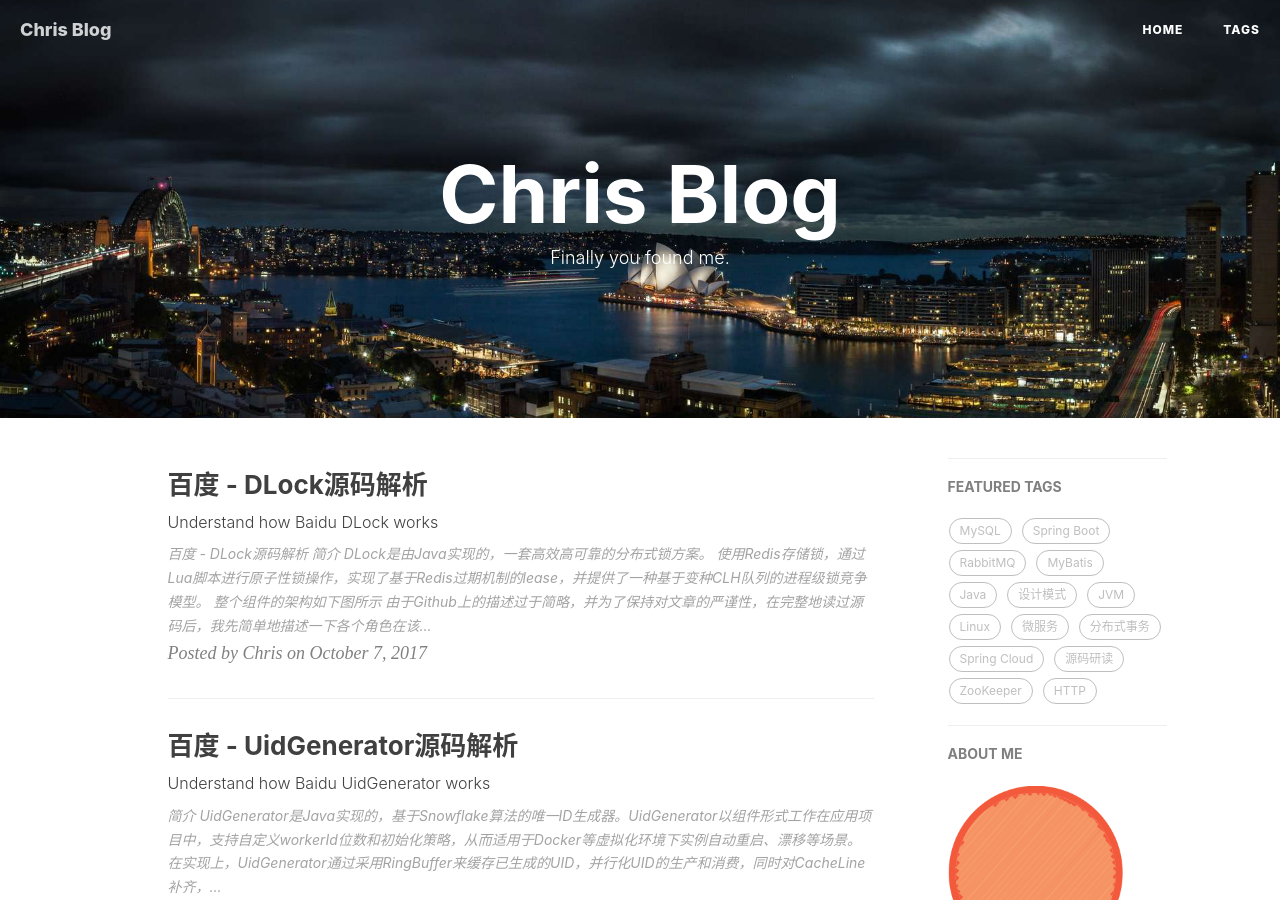
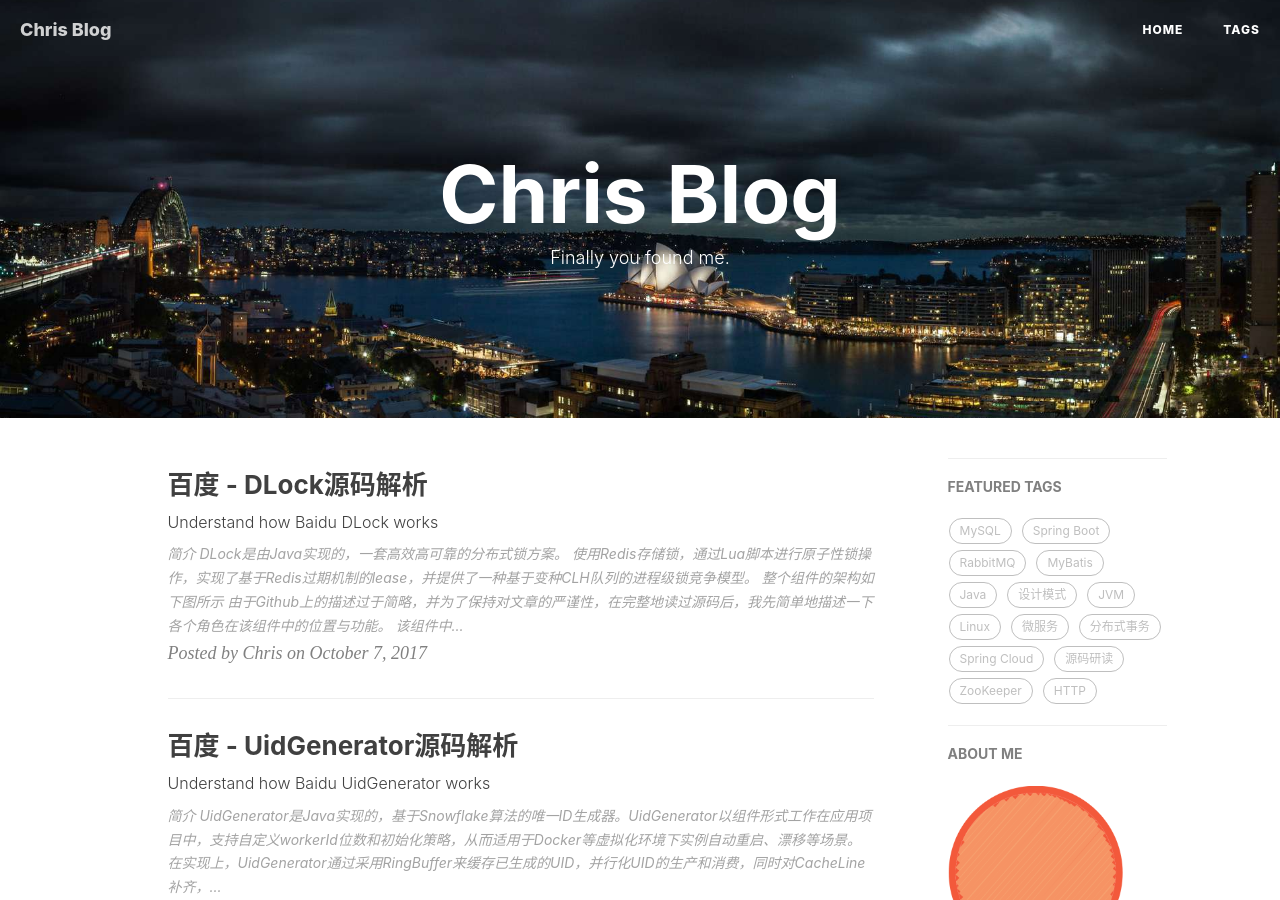
Before and after one commit to prontera/prontera.github.io, a Jekyll site: the page built from index.html, in a window 1280 px wide and 900 px high. Built offline with Jekyll 4.4.1, drawn with Linux system fonts in a browser that asks for light colours; nearby versions of some CDN libraries; the list of posts is cut into pages by our own code; comment, search, counter and statistics services are not loaded.

Commit message:
rename dlock

```diff
--- a/_posts/2017-10-07-baidu-dlock.md
+++ b/_posts/2017-10-07-baidu-dlock.md
@@ -8,8 +8,6 @@ tags:
     - Java
     - 源码研读
 ---
-
-# 百度 - DLock源码解析
 
 ## 简介
 
```
